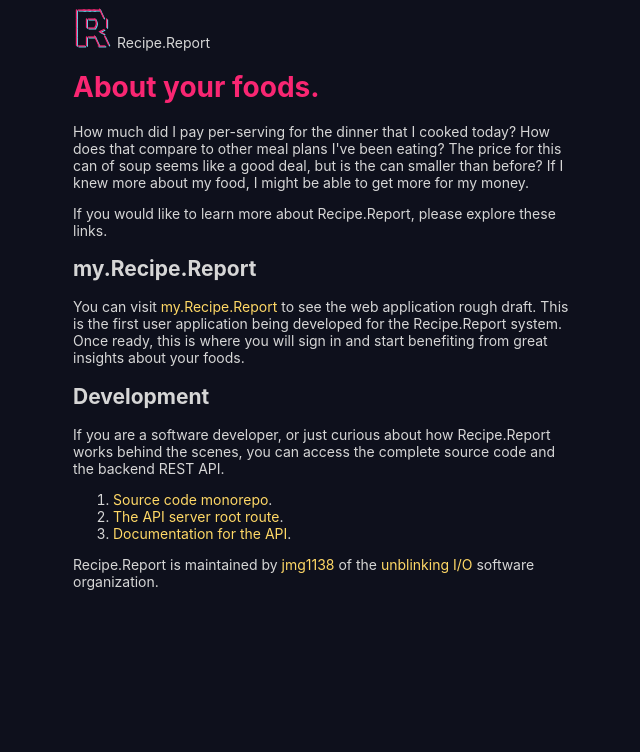
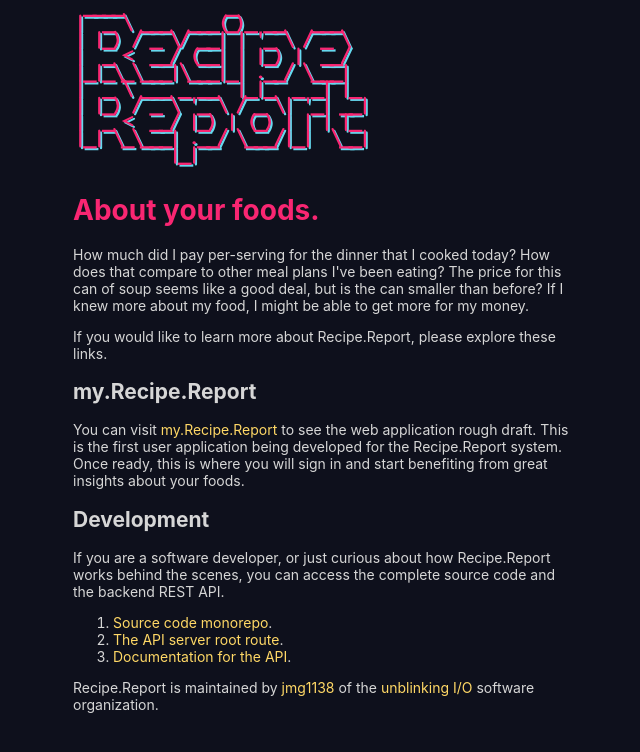
Before and after one commit to nothingworksright/www.recipe.report, a Jekyll site: the page built from README.md, in a window 1280 px wide. Shown: the top 752 px of the page, without its empty margins (317-957 px from the left). Built offline with Jekyll 4.4.1, drawn with Linux system fonts in a browser that asks for light colours; our own code applies the rules of GitHub Pages for plain Markdown files.

Commit message:
Update logo.html

```diff
--- a/_includes/logo.html
+++ b/_includes/logo.html
@@ -1 +1 @@
-<img src="../images/favicon.svg" alt="logo" style="width:40px;" /> Recipe.Report
+<img src="../images/logo.svg" alt="logo" style="max-width:300px;" />
```
